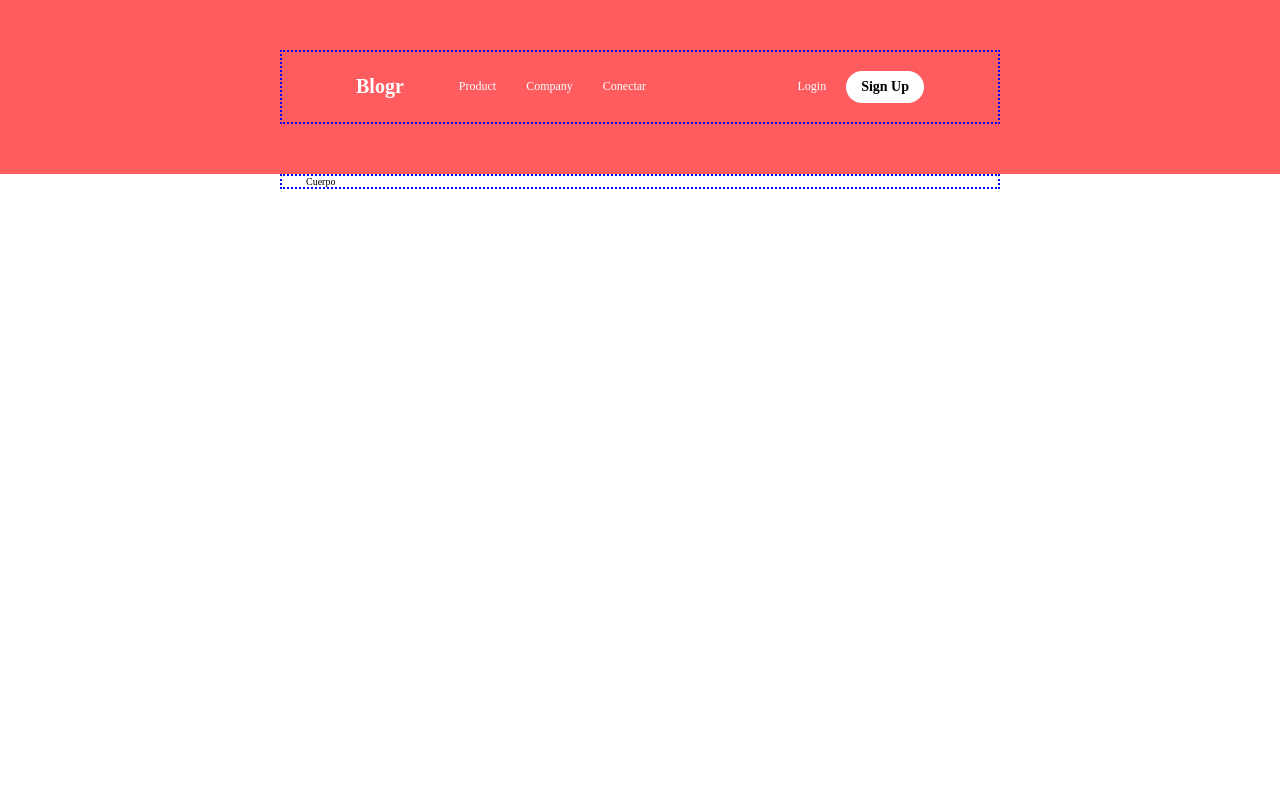
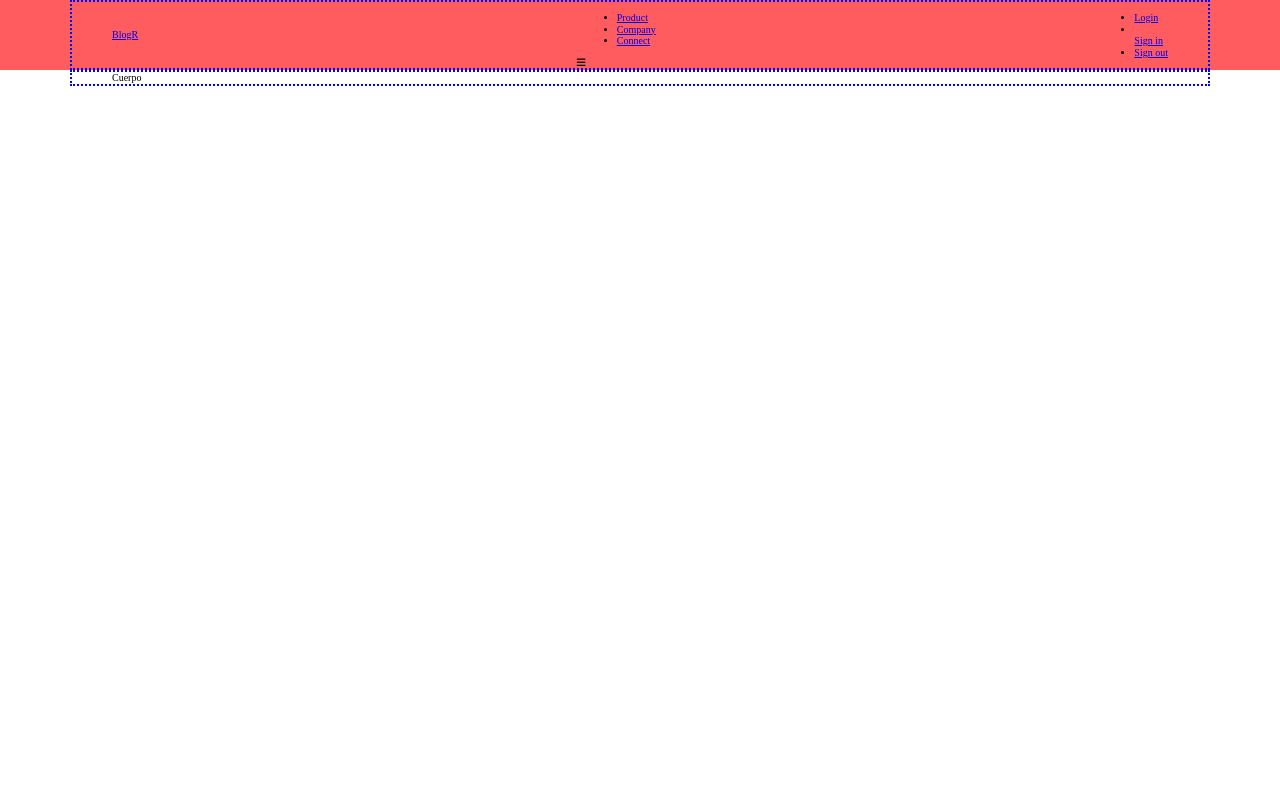
Before and after one commit to diegoamunoz/blogr-rws, a plain HTML site: page index.html in a window 1280 px wide. Shown: the top 800 px of the page. Drawn offline with Linux system fonts and the light colour scheme.

Commit message:
se crear el navbar, se agrega ícono y se añaden enlaces

```diff
--- a/css/index.css
+++ b/css/index.css
@@ -29,23 +29,37 @@ body {
     flex-direction: column;
 }
 
+/**Header*/
+
 .header {
     background-color: var(--SunsetOrange);
-    color: white;
-    text-align: center;
-    padding: 50px 20px;
 }
 
+.navbar {
+    display: flex;
+    justify-content: space-between;
+    align-items: center;
+}
+
+.navbar__right {
+    display: none;
+}
+
+
+/**Main*/
 .main {
     flex-grow: 1;
     max-height: 100vh;
     height: 100vh;
 }
 
+/**footer*/
+
 .footer {
     background-color: var(--Gunmetal);
 }
 
+/**Mediaqueries*/
 
 /*Mobile First
 1. Todo lo que esté fuera de un media query es css enfocado al movil
@@ -74,78 +88,30 @@ Desktop first
     padding: 0;
 }
 
-nav {
-    display: flex;
-    justify-content: flex-start ;
-    align-items: center ;
-    padding: 10px 50px;
-    position: relative;
-}
-
-nav h1 {
-    font-size: 20px;
-}
-
-nav ul {
-    list-style: none;
-    display: flex;
-}
-
-nav ul li {
-    margin: 0 15px;
-    font-size: 12px;
-}
-
-nav ul li a {
-    text-decoration: none;
-    color: white;
-    font-size: 12px;
-}
-
-.autenticar {
-    margin-left: auto;
-    display: flex;
-    align-items: center;
-    gap: 20px;
-}
-
-.autenticar a {
-    text-decoration: none;
-    color: white;
-    font-size: 12px;
-}
-
-.autenticar button {
-    background: white;
-    color: black;
-    border: none;
-    padding: 8px 15px;
-    border-radius: 20px;
-    font-size: 14px;
-    cursor: pointer;
-    font-weight: bold;
-}
 
 /** Media queries */
-@media ( min-width: 56.7rem ) {
+@media ( min-width: 567px ) {
     .container {
         max-width: 56rem;
         padding: 0 1.6rem;
     }
 }
-@media ( min-width: 76.8rem ) {
+@media ( min-width: 768px ) {
     .container {
         max-width: 72rem;
         padding: 0 2.4rem;
     }
+    .navbar__right {
+        display: block;
+    }
 }
-@media (min-width: 99.2rem ) {
+@media (min-width: 992px ) {
     .container {
         max-width: 980px;
         padding: 0 3.2rem;
     }
 }
-@media (min-width: 120rem) {
+@media (min-width: 1200px ) {
         .container {
         max-width: 114rem;
         padding: 0 4rem;
--- a/index.html
+++ b/index.html
@@ -4,6 +4,7 @@
     <meta charset="UTF-8">
     <meta name="viewport" content="width=device-width, initial-scale=1.0">
     <title>Blog r</title>
+    <link rel="stylesheet" href="https://cdnjs.cloudflare.com/ajax/libs/font-awesome/6.7.2/css/all.min.css" integrity="sha512-Evv84Mr4kqVGRNSgIGL/F/aIDqQb7xQ2vcrdIwxfjThSH8CSR7PBEakCr51Ck+w+/U6swU2Im1vVX0SVk9ABhg==" crossorigin="anonymous" referrerpolicy="no-referrer" />
     <link rel="stylesheet" href="./css/normalize.css">
     <link rel="stylesheet" href="./css/index.css">
 </head>
@@ -11,17 +12,27 @@
     <div class="main_container">
         <header class="header">
             <div class="container">
-                <nav>
-                    <h1>Blogr</h1>
-                    <ul>
-                        <li><a id="link1" href="#">Product</a></li>
-                        <li><a id="link2" href="#">Company</a></li>
-                        <li><a id="link3" href="#">Conectar</a></li>
-                    </ul>
-                    <div class="autenticar">
-                        <a href="">Login</a>
-                        <button>Sign Up</button>
+                <nav class="navbar">
+                    <div class="navbar__left"><a href="#">BlogR</a></div>
+                    <div class="navbar__center">
+                        <ul class="menu-main">
+                            <li class="menu-item item item-1">
+                            <a class="menu-link link link-1" href="#">Product</a></li>
+                            <li class="menu-item item item-2">
+                                <a class="menu-link link link-2" href="#">Company</a></li>
+                            <li class="menu-item item item-3">
+                                <a class="menu-link link link-3" href="#">Connect</a></li>
+                        </ul>
+                        <i class="fa-solid fa-bars"></i>
                     </div>
+                    <div class="navbar__right"> <ul class="menu authentication">
+                        <li class="menu-item item item-1">
+                        <a class="menu_link link link-1" href="#">Login</a></li>
+                        <li class="menu-item item item-2"> </li>
+                        <a class="menu_link link link-2" href="#">Sign in</a></li>
+                        <li class="menu-item item item-3">
+                        <a class="menu_link link link-3" href="#">Sign out</a></li>
+                    </ul> </div>
                 </nav>
             </div>
         </header>
```
